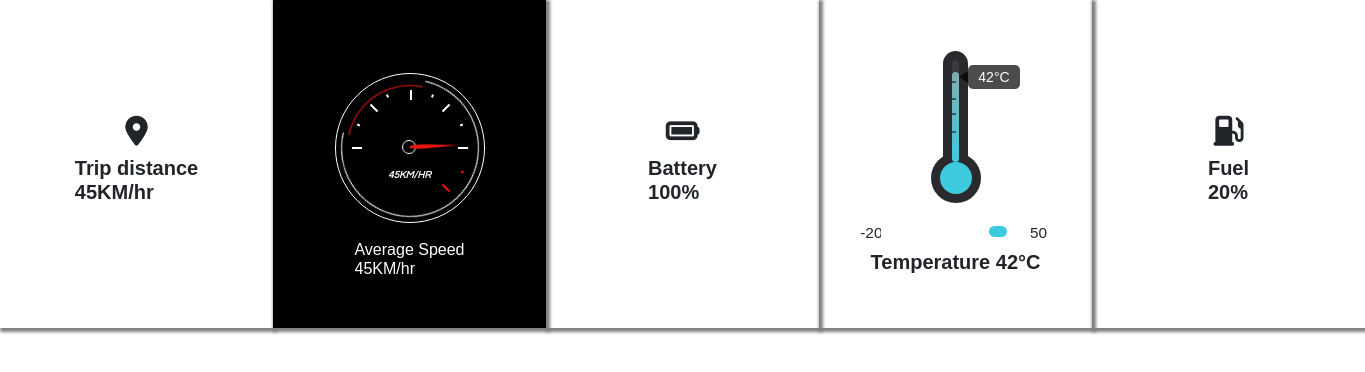
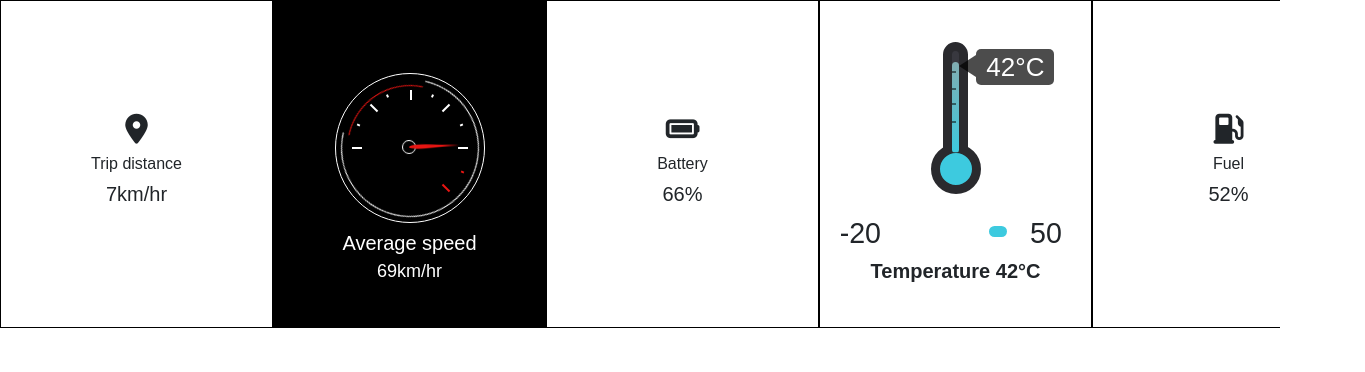
Before and after one commit to ArijitPatra2906/ecar, a plain HTML site: page index.html in a window 1280 px wide. Shown: the whole page, 1365 px wide, since content can reach past the window. Drawn offline with nearby package versions, Linux system fonts and the light colour scheme; a web font is replaced by a local one.

Commit message:
second commit

```diff
--- a/index.html
+++ b/index.html
@@ -39,26 +39,30 @@
             <div class="details">
                 <div class="trip">
                     <i class="fa-sharp fa-solid fa-location-dot"></i>
-                    <h6>Trip distance <br> 45KM/hr</h6>
+                    <h6>Trip distance</h6>
+                    <h5 id="tripcount"></h5>
                 </div>
                 <div class="speed">
                     <div id="speedometer"></div>
-                    <h6>
-                        Average Speed <br> 45KM/hr
-                    </h6>
+                    <h6>Average speed</h6>
+                    <h5 id="speedcount">
+                    </h5>
+
                 </div>
                 <div class="battery">
                     <i class="fa-solid fa-battery-full"></i>
-                    <h6>Battery <br> 100%</h6>
+                    <h6>Battery</h6>
+                    <h5 id="batterycount"></h5>
                 </div>
                 <div class="temp">
                     <div id="tempmeter"></div>
                 </div>
                 <div class="fuel">
                     <i class="fa-solid fa-gas-pump"></i>
-                    <h6>Fuel <br> 20%</h6>
+                    <h6>Fuel</h6>
+                    <h5 id="fuelcount"></h5>
                 </div>
-
+                <a href=""></a>
             </div>
         </div>
 
@@ -66,6 +70,7 @@
     <script src="js/jquery-3.6.0.min.js"></script>
     <script src="js/include-html.min.js"></script>
     <script src="./index.js"></script>
+
 </body>
 
 </html>
--- a/index.js
+++ b/index.js
@@ -0,0 +1,15 @@
+const speedCount = document.getElementById("speedcount")
+const tripCount = document.getElementById("tripcount")
+const batteryCount = document.getElementById("batterycount")
+const fuelCount = document.getElementById("fuelcount")
+
+
+
+setInterval(count, 3000);
+
+function count() {
+    speedCount.innerHTML = Math.floor((Math.random() * 100)) + "km/hr"
+    tripCount.innerHTML = Math.floor((Math.random() * 100)) + "km/hr"
+    batteryCount.innerHTML = Math.floor((Math.random() * 100)) + "%"
+    fuelCount.innerHTML = Math.floor((Math.random() * 100)) + "%"
+}
--- a/speed.html
+++ b/speed.html
@@ -11,7 +11,7 @@
 
 <body>
     <div id="loader-wrapper">
-        <div class="loader">
+        <div id="loader" class="loader">
             <div class="line"></div>
             <div class="line"></div>
             <div class="line"></div>
@@ -27,9 +27,17 @@
                 <div class="loader-circle-2"></div>
             </div>
             <div class="needle"></div>
-            <div class="loading">45KM/hr</div>
+            <div id="loading"></div>
         </div>
     </div>
+
+    <script>
+        setInterval(displaySpeed, 1000);
+
+        function displaySpeed() {
+            document.getElementById("loading").innerHTML + "48km/hr"
+        }
+    </script>
 </body>
 
 </html>
--- a/style.css
+++ b/style.css
@@ -1,3 +1,8 @@
+body,
+html {
+    overflow-x: hidden;
+}
+
 /* main */
 
 .main {
@@ -26,22 +31,18 @@
 .battery,
 .temp,
 .fuel {
-    box-shadow: 2px 2px 3px 2px grey;
+    /* box-shadow: 2px 2px 3px 2px grey; */
     width: 273px;
     height: 328px;
+    position: relative;
+    border: 1px solid black;
     display: flex;
     flex-direction: column;
     align-items: center;
     justify-content: center;
-    position: relative;
+    font-size: 26px;
 }
 
-.trip h6,
-.battery h6,
-.fuel h6 {
-    font-size: 20px;
-    font-weight: 600;
-}
 
 .fa-location-dot,
 .fa-battery-full,
@@ -51,8 +52,16 @@
 }
 
 .speed h6 {
+    font-size: 20px;
     position: absolute;
-    top: 240px;
+    top: 230px;
+    color: white;
+}
+
+#speedcount {
+    font-size: 18px;
+    position: absolute;
+    top: 260px;
     color: white;
 }
 
```
Also changed, not shown: box.js (added, +31 -0 lines), test.html (added, +21 -0 lines), speed.js (added).
